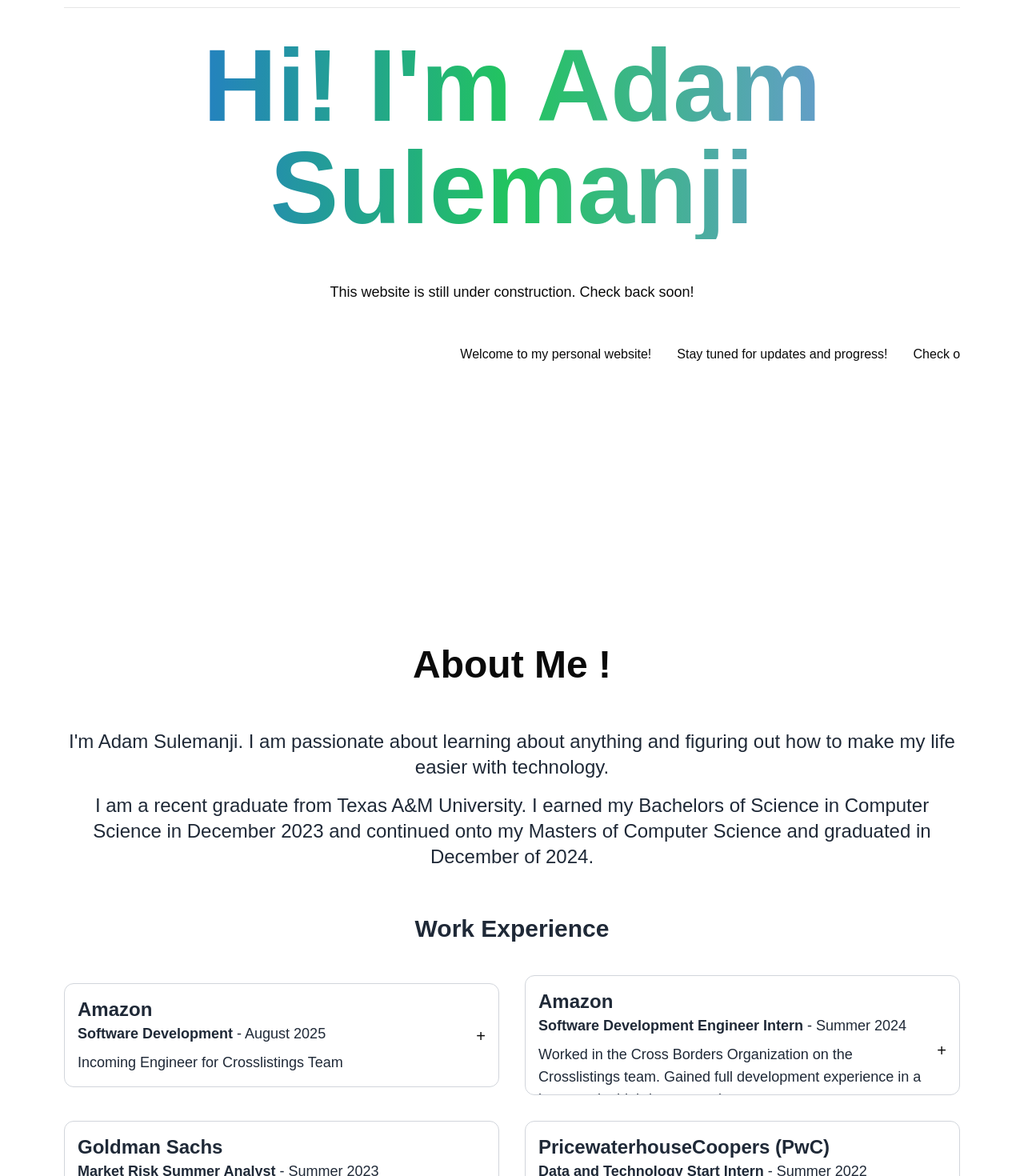
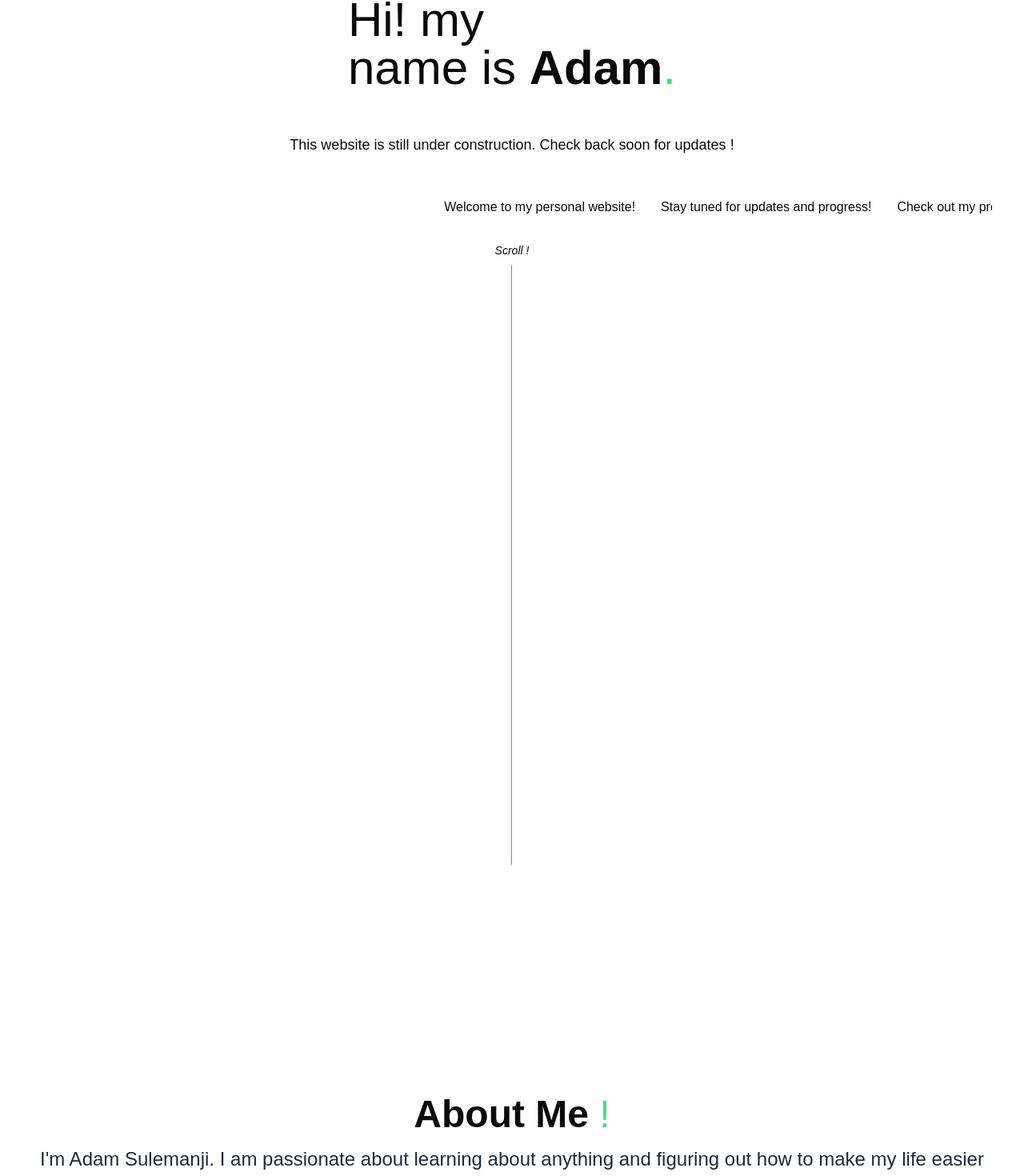
Before and after one commit to adamsulemanji/PersonalWebsite, a Next.js app in the folder frontend/: page / in a window 1280 px wide. Shown: the part 121-1591 px from the top of the page at 80% size. Built offline with nearby package versions, Linux system fonts and the light colour scheme.

Commit message:
Adding vertical bar and updating front page text styling

```diff
--- a/frontend/src/app/page.tsx
+++ b/frontend/src/app/page.tsx
@@ -15,21 +15,29 @@ export default function Home() {
   };
 
   return (
-    <div className="grid grid-rows-[20px_1fr_20px] items-center justify-items-center min-h-screen p-8 pb-20 gap-16 sm:p-20 font-[family-name:var(--font-geist-sans)]">
+    <div className="grid grid-rows-[20px_1fr_20px] items-center justify-items-center min-h-screen p-8 pb-20 gap-16 sm:p-20]">
       <NavBar />
       <main className="flex flex-col gap-8 row-start-2 items-center sm:items-center">
         <section
           id="about"
-          className="text-9xl font-bold text-center relative one group bg-gradient-to-r from-blue-600 via-green-500 to-indigo-400 dark:from-red-600 dark:via-orange-500 dark:to-yellow-400 inline-block text-transparent bg-clip-text transition-opacity duration-5000"
+          className="text-6xl text-center relative one group "
         >
-          <span>Hi! I'm Adam Sulemanji</span>
-          <span className="absolute mt-5 -bottom-5 left-0 w-0 transition-all h-2 bg-yellow-400 group-hover:w-full dark:bg-blue-400"></span>
+          <div className="text-left">
+            <span className="block">Hi! my</span>
+            <span className="block">
+              name is <b>Adam</b>
+              <span className="text-green-400 dark:text-blue-500">.</span>
+            </span>
+          </div>
+
+          <span className="absolute mt-5 -bottom-5 left-0 w-0 transition-all h-2 bg-green-400 group-hover:w-full dark:bg-blue-500"></span>
         </section>
         <section
           id="projects"
           className="text-lg text-center transition-opacity duration-500 mt-5"
         >
-          This website is still under construction. Check back soon!
+          This website is still under construction. Check back soon for updates
+          !
         </section>
         <section
           id="fun"
@@ -43,12 +51,29 @@ export default function Home() {
             </span>
           </div>
         </section>
-        <section className="mt-80 items-center" id="about">
+        <div className="flex flex-col items-center">
+          <p className="text-sm italic mb-2">Scroll !</p>
+          <div className="flex items-center">
+            <svg height="750" width="1" className="">
+              <line
+                x1="1"
+                y1="0"
+                x2="1"
+                y2="5000"
+                stroke="black"
+                strokeWidth="1"
+                className="dark:stroke-white"
+              />
+            </svg>
+          </div>
+        </div>
+        <section className="mt-64 items-center" id="about">
           <div className="text-2xl flex flex-col gap-4 w-full max-w-[1200px] items-center">
             <div className="flex flex-col gap-4 items-center">
-              <h2 className="text-5xl font-bold text-center mb-10">
-                About Me !
-              </h2>
+              <span className="text-5xl">
+                <b>About Me </b>
+                <span className="text-green-400 dark:text-blue-500">!</span>
+              </span>
               <p className="text-center text-gray-800 dark:text-gray-200">
                 I'm Adam Sulemanji. I am passionate about learning about
                 anything and figuring out how to make my life easier with
```
